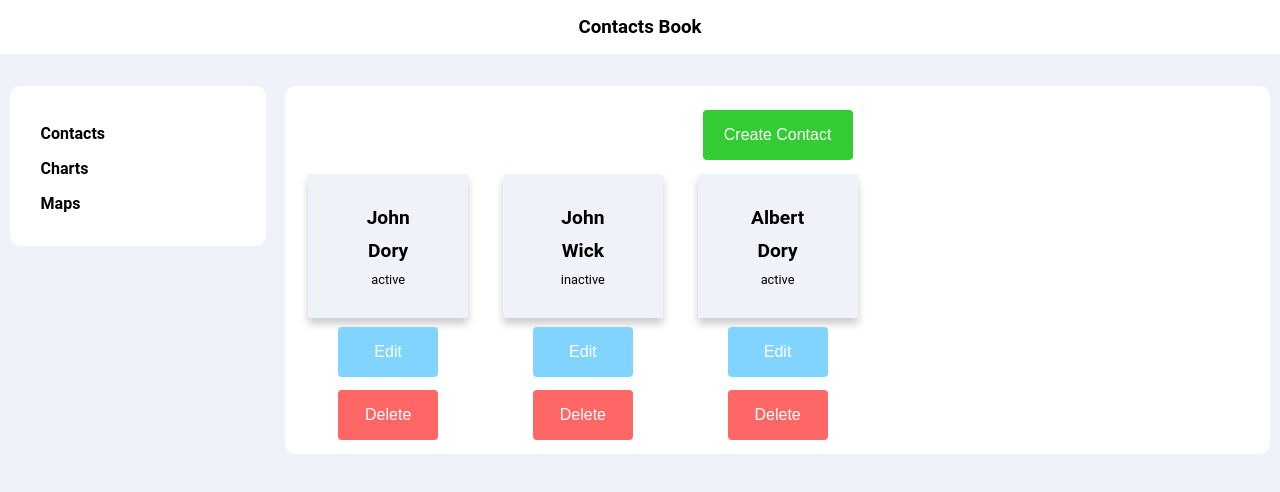
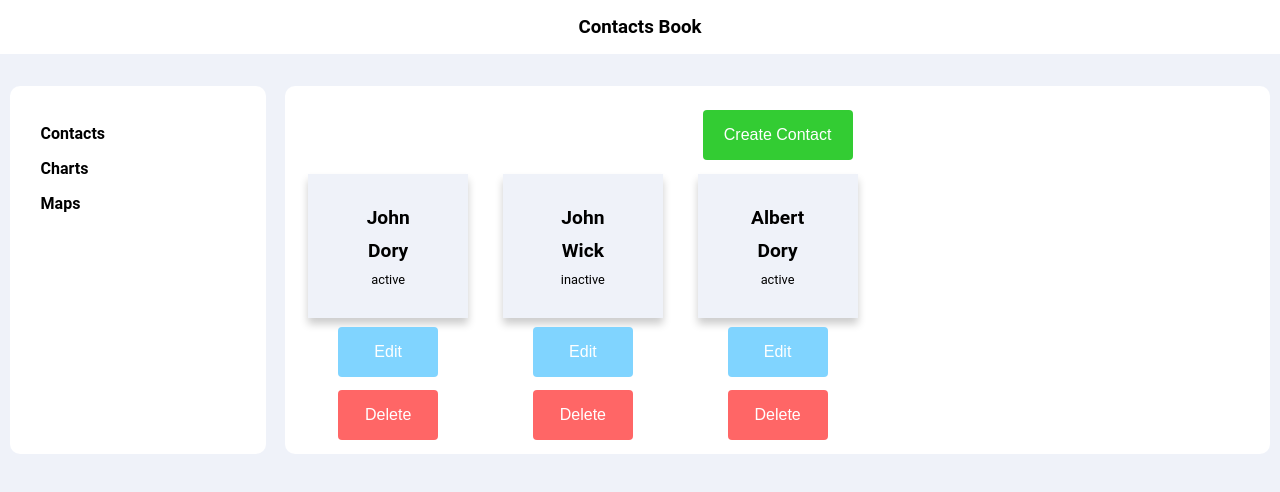
Before and after one commit to thatsmeamal-v-s/Contacts-Book, a React (Create React App) app: page / in a window 1280 px wide. Shown: the top 492 px of the page. Built offline with nearby package versions, Linux system fonts and the light colour scheme.

Commit message:
added firebase deploy & minor css fix

```diff
--- a/src/App.css
+++ b/src/App.css
@@ -8,7 +8,6 @@
   padding: 30px 15px 25px 15px;
   background-color: #ffffff;
   border-radius: 10px;
-  height: fit-content;
   width: 20%;
 }
 
@@ -36,6 +35,7 @@
     justify-content: center;
     align-items: center;
     text-align: center;
+    min-height: 5vh;
   }
 
   .contacts-container {
```
Also changed, not shown: 1 other file (tests, documents, lock files or other folders).
